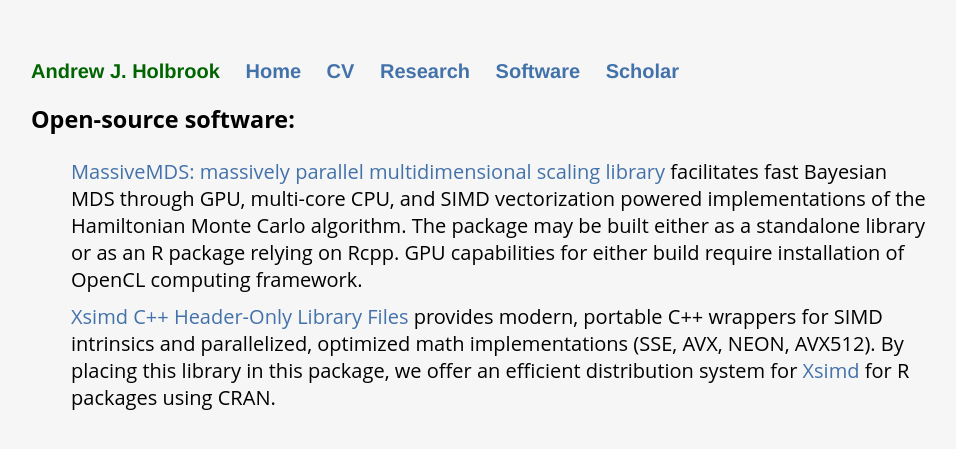
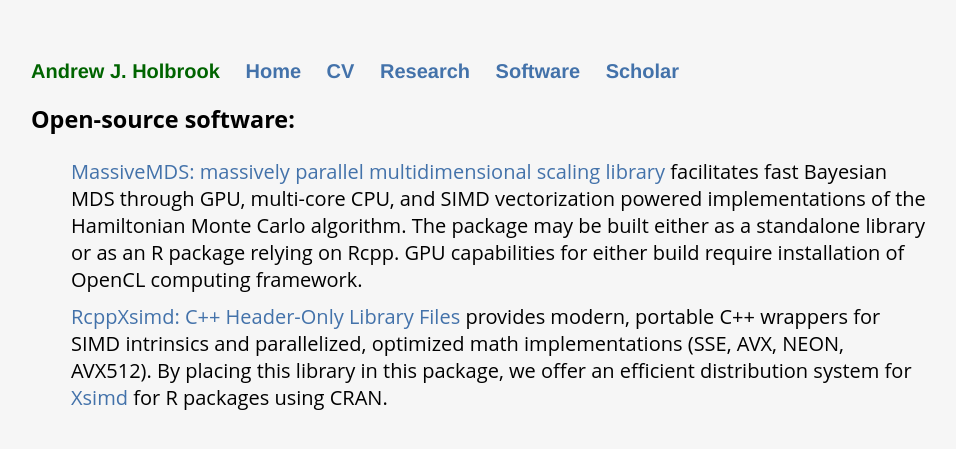
Before and after one commit to andrewjholbrook/andrewjholbrook.github.io, a Jekyll site: the page built from software.html, in a window 1280 px wide. Shown: the top 449 px of the page, without its empty margins (161-1117 px from the left). Built offline with Jekyll 4.4.1, drawn with Linux system fonts in a browser that asks for light colours.

Commit message:
Update software.html

```diff
--- a/software.html
+++ b/software.html
@@ -9,7 +9,7 @@
 <ul id="news">
       <li> <a href="https://github.com/suchard-group/MassiveMDS" target="_blank">MassiveMDS: massively parallel multidimensional scaling library</a> facilitates fast Bayesian MDS through GPU, multi-core CPU, and SIMD vectorization powered implementations of the Hamiltonian Monte Carlo algorithm. The package may be built either as a standalone library or as an R package relying on Rcpp.
           GPU capabilities for either build require installation of OpenCL computing framework.
-      <li> <a href="https://cran.r-project.org/web/packages/RcppXsimd/index.html" target="_blank">Xsimd C++ Header-Only Library Files</a> provides modern, portable C++ wrappers for SIMD intrinsics and parallelized, optimized math implementations (SSE, AVX, NEON, AVX512). By placing this library in this package, we offer an efficient distribution system for <a href="https://github.com/QuantStack/xsimd" target="_blank">Xsimd</a> for R packages using CRAN.
+      <li> <a href="https://cran.r-project.org/web/packages/RcppXsimd/index.html" target="_blank">RcppXsimd: C++ Header-Only Library Files</a> provides modern, portable C++ wrappers for SIMD intrinsics and parallelized, optimized math implementations (SSE, AVX, NEON, AVX512). By placing this library in this package, we offer an efficient distribution system for <a href="https://github.com/QuantStack/xsimd" target="_blank">Xsimd</a> for R packages using CRAN.
 </ul>
 
 </div>
```
